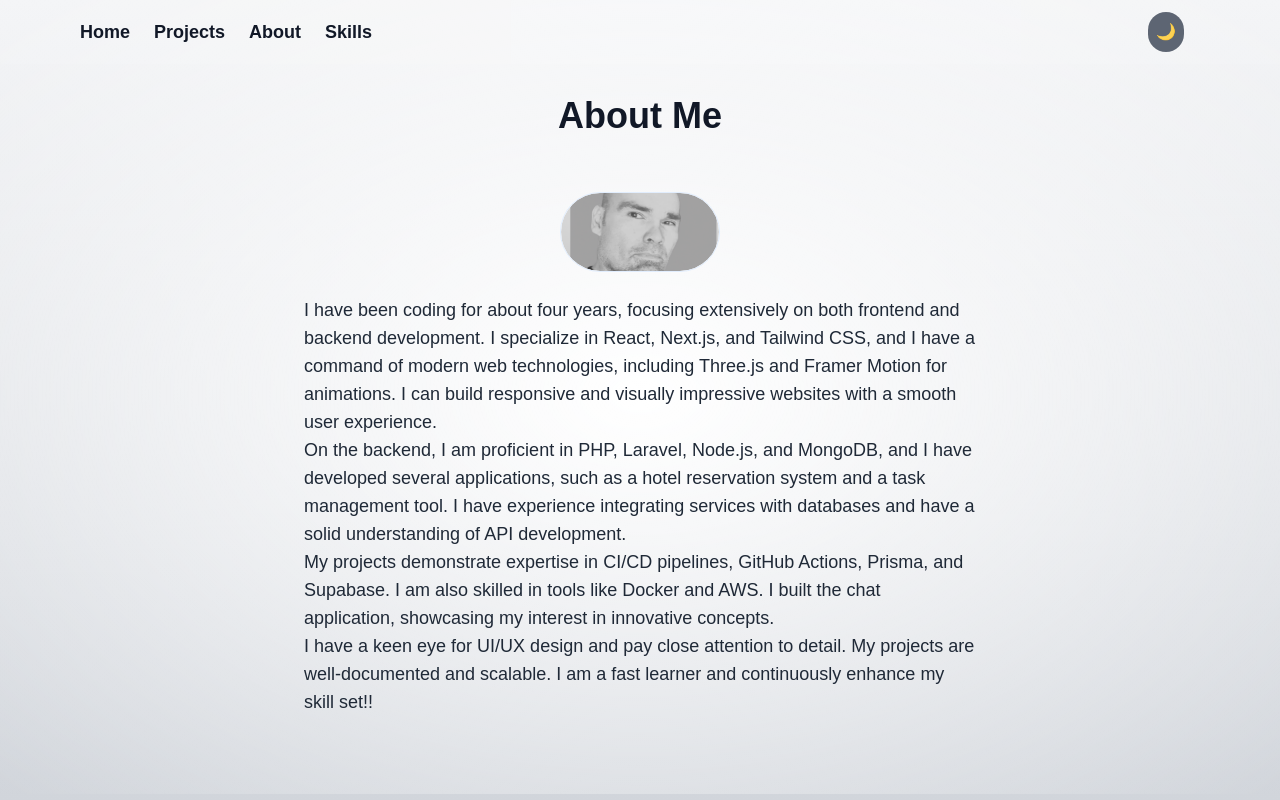
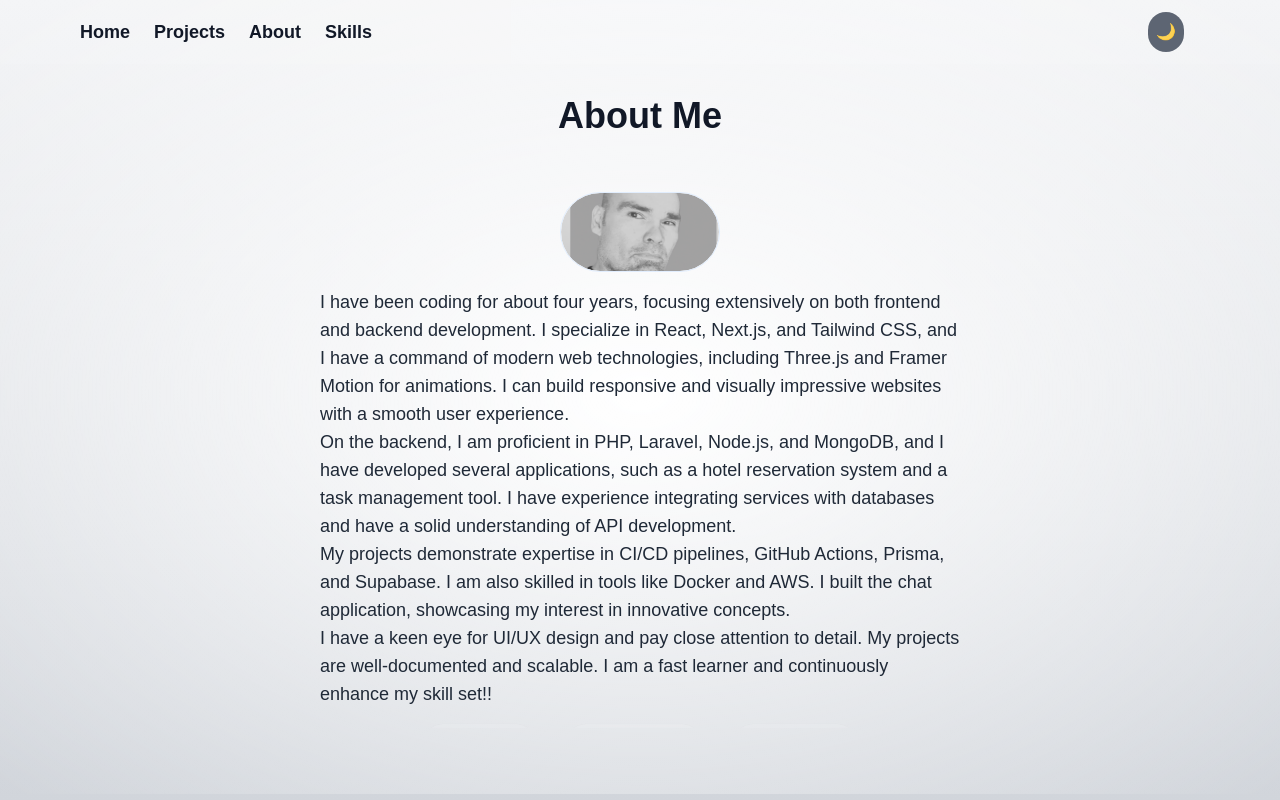
Before and after one commit to Moontags/potfolio, a Next.js app: page /about in a window 1280 px wide. Built offline with nearby package versions, Linux system fonts and the light colour scheme.

Commit message:
Remove margin

```diff
--- a/app/about/page.tsx
+++ b/app/about/page.tsx
@@ -50,7 +50,7 @@ export default function AboutPage() {
             />
           </motion.div>
 
-                <p className="text-lg text-left text-pretty mt-6 text-gray-800 space-y-4">
+                <p className="text-lg text-left text-pretty m-4 text-gray-800 space-y-4">
           <span>
             I have been coding for about four years, focusing extensively on both frontend and backend development. I specialize in React, Next.js, and Tailwind CSS, and I have a command of modern web technologies, including Three.js and Framer Motion for animations. I can build responsive and visually impressive websites with a smooth user experience.
           </span>
@@ -68,7 +68,7 @@ export default function AboutPage() {
           </span>
         </p>
 
-        <div className="flex flex-wrap justify-center gap-4 sm:gap-8 mt-8 w-full">
+        <div className="flex flex-wrap justify-center gap-4 sm:gap-8 w-full">
 
           <motion.a
             href="mailto:jena9988@gmail.com"
--- a/app/projects/page.tsx
+++ b/app/projects/page.tsx
@@ -82,7 +82,7 @@ export default function ProjectPage() {
             {projects[currentProject].description}
           </p>
 
-          <div className="flex gap-8 mt-4 w-full justify-center">
+          <div className="flex gap-8 w-full justify-center">
 
             <motion.a
               href={projects[currentProject].link}
```
